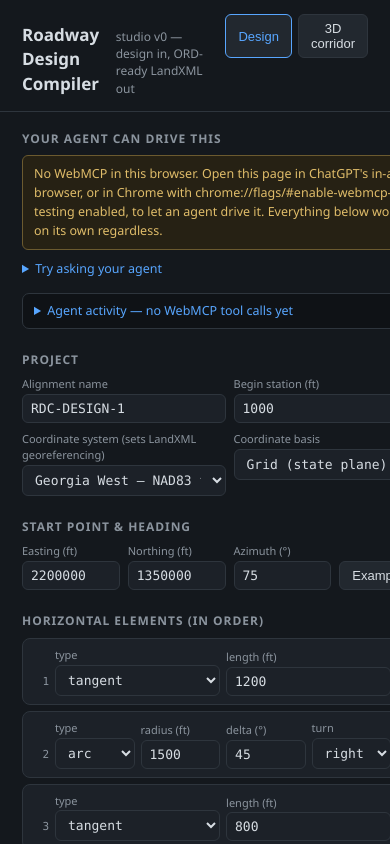
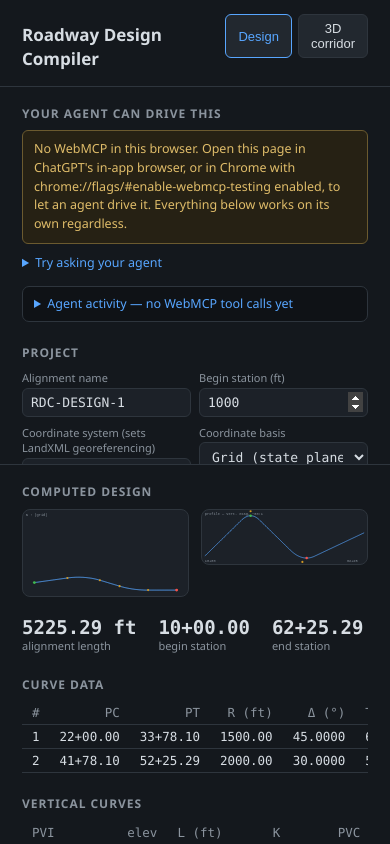
Before and after one commit to Dhyaneswar/roadway-design-compiler, a website built with Vite: page studio/index.html in a window 390 px wide. Built offline with nearby package versions, Linux system fonts and the light colour scheme.

Commit message:
fit the window, and give the numeric fields their arrows
Nothing forces the page sideways any more. The actions row was 528px wide in a
459px column and did not wrap. Both grid tracks are minmax(0, ...) as well: a
tracks default minimum is its content, so one over-wide child pushes the page
rather than scrolling itself.

The form column gives ground when the window is narrow and table cells tighten
below 1200px, so the eight-column curve table fits at 900px. Below 880px the
panes stack.

Every numeric field is an input[type=number] with a step chosen for how that
value is actually adjusted: 100 ft for a radius, 25 ft for a station, 0.1% for a
cross slope. Spinners are forced visible and :root declares color-scheme: dark,
which also fixes the select arrows and pane scrollbars.

The studio v0 tagline is gone.

Co-Authored-By: Claude Opus 5 <noreply@anthropic.com>

```diff
--- a/studio/index.html
+++ b/studio/index.html
@@ -6,6 +6,9 @@
   <title>Roadway Design Compiler — Studio</title>
   <style>
     :root {
+      /* Dark UA controls: without this the number spinners, the select arrows
+         and the pane scrollbars render light-on-dark and look broken. */
+      color-scheme: dark;
       --bg: #14181d; --panel: #1c2128; --panel2: #22282f; --line: #2e353d;
       --text: #d7dde3; --dim: #8b949e; --accent: #58a6ff; --good: #3fb950;
       --bad: #f85149; --warn: #d29922; --mono: "Cascadia Code", Consolas, monospace;
@@ -26,14 +29,23 @@
        reading a curve table no longer means losing the inputs that produced it.
        min-height:0 is load-bearing: a grid item's automatic minimum size is its
        content, which silently defeats overflow-y on the child. */
-    main { display: grid; grid-template-columns: 460px 1fr; gap: 0;
-           flex: 1 1 auto; min-height: 0; overflow: hidden; }
+    /* minmax(0, ...) on BOTH tracks: a grid track's default minimum is its
+       content, so one over-wide child (the actions row was 528px in a 459px
+       column) pushes the whole page sideways instead of scrolling itself. */
+    main { display: grid;
+           grid-template-columns: minmax(0, clamp(330px, 36vw, 460px)) minmax(0, 1fr);
+           gap: 0; flex: 1 1 auto; min-height: 0; overflow: hidden; }
     .inputs { border-right: 1px solid var(--line); padding: 18px 22px 60px;
-              overflow-y: auto; min-height: 0; }
+              overflow-y: auto; overflow-x: hidden; min-height: 0; min-width: 0; }
     /* Sticks. Scrolls internally only when its own content outgrows the viewport,
        so a design with many curves stays reachable instead of being clipped. */
     .results { padding: 18px 22px 60px; background: var(--bg);
-               overflow-y: auto; min-height: 0; }
+               overflow-y: auto; min-height: 0; min-width: 0; }
+    /* Wide tables scroll inside their own pane rather than widening the page. */
+    .results table { display: block; overflow-x: auto; white-space: nowrap; }
+    @media (max-width: 1200px) {
+      th, td { padding: 4px 6px; font-size: 11.5px; }
+    }
     h2 { font-size: 12px; text-transform: uppercase; letter-spacing: 0.08em; color: var(--dim); margin: 22px 0 8px; }
     h2:first-child { margin-top: 0; }
     .grid2 { display: grid; grid-template-columns: 1fr 1fr; gap: 8px; }
@@ -41,6 +53,11 @@
     label { display: block; font-size: 11px; color: var(--dim); margin-bottom: 2px; }
     input, select { width: 100%; background: var(--panel); color: var(--text); border: 1px solid var(--line); border-radius: 6px; padding: 6px 8px; font: 13px var(--mono); }
     input:focus, select:focus { outline: none; border-color: var(--accent); }
+    /* Chrome reveals number spinners only on hover/focus. These fields are the
+       ones an engineer nudges rather than retypes, so the arrows are the point
+       and should be visible without hunting for them. */
+    input[type="number"]::-webkit-inner-spin-button { opacity: 1; height: 20px; }
+    input[type="number"] { padding-right: 4px; }
     input.derived { color: var(--dim); border-style: dashed; cursor: not-allowed; }
     .tpl { background: var(--panel); border: 1px solid var(--line); border-radius: 8px; padding: 10px; margin-bottom: 8px; }
     .tpl .head { display: flex; gap: 8px; align-items: flex-end; margin-bottom: 6px; }
@@ -60,7 +77,8 @@
     button.add { margin-top: 2px; }
     button.primary { background: #1f6feb; border-color: #1f6feb; color: #fff; font-weight: 600; padding: 10px 18px; font-size: 14px; }
     button.primary:hover { background: #2f7ff7; }
-    .actions { margin-top: 26px; display: flex; gap: 10px; align-items: center; }
+    .actions { margin-top: 26px; display: flex; gap: 10px; align-items: center;
+               flex-wrap: wrap; }
     .errors { color: var(--bad); font: 12px var(--mono); white-space: pre-wrap; margin-top: 10px; }
     .ok { color: var(--good); font-size: 12px; }
     table { border-collapse: collapse; width: 100%; margin: 6px 0 16px; }
@@ -79,6 +97,13 @@
     .v3d-bar select { width: auto; padding: 2px 6px; font-size: 12px; }
     #readout3d { font: 12.5px var(--mono); color: var(--text); margin-left: auto; text-align: right; min-height: 1em; }
     #viewer3d { flex: 1; min-height: 0; }
+
+    /* Narrow windows: stack instead of squeezing. The pinned results pane needs
+       room to be worth pinning; below this it becomes a second scroll region. */
+    @media (max-width: 880px) {
+      main { grid-template-columns: minmax(0, 1fr); grid-template-rows: 1fr 1fr; }
+      .inputs { border-right: 0; border-bottom: 1px solid var(--line); }
+    }
 
     .context-missing { margin-top: 8px; padding: 8px 11px; border-radius: 6px;
       border: 1px solid #6b5a2f; background: #262114; color: #e0bd6a; font-size: 12.5px; }
@@ -137,7 +162,7 @@
     /* human-facing staking control */
     .stake-int { font-size: 12px; color: var(--dim); display: inline-flex;
       align-items: center; gap: 5px; }
-    .stake-int input { width: 52px; padding: 4px 6px; }
+    .stake-int input { width: 68px; padding: 4px 6px; }
 
     /* alternatives the agent has offered -- only a person can adopt one */
     #agentAlternatives { position: fixed; right: 16px; bottom: 16px; z-index: 9400;
@@ -173,7 +198,6 @@
 <body>
   <header>
     <h1>Roadway Design Compiler</h1>
-    <span class="tag">studio v0 — design in, ORD-ready LandXML out</span>
     <nav class="views">
       <button id="btnViewDesign" class="view-btn active">Design</button>
       <button id="btnView3d" class="view-btn">3D corridor</button>
@@ -201,7 +225,7 @@
       <h2>Project</h2>
       <div class="grid2">
         <div><label>Alignment name</label><input id="name" value="RDC-DESIGN-1" /></div>
-        <div><label>Begin station (ft)</label><input id="beginStation" value="1000" /></div>
+        <div><label>Begin station (ft)</label><input id="beginStation" type="number" step="100" value="1000" /></div>
       </div>
       <div class="grid2" style="margin-top:8px;">
         <div>
@@ -223,16 +247,16 @@
       <div class="grid2" id="csfRow" style="margin-top:8px; display:none;">
         <div>
           <label>Combined scale factor (required for ground)</label>
-          <input id="crsCsf" placeholder="e.g. 0.99988" />
+          <input id="crsCsf" type="number" step="0.00001" min="0" placeholder="e.g. 0.99988" />
           <div class="hint">Ground distances are grid distances divided by this.
             Ground coordinates without it cannot be reconciled with a grid.</div>
         </div>
       </div>
       <h2>Start point &amp; heading</h2>
       <div class="grid4">
-        <div><label>Easting (ft)</label><input id="startE" value="2200000" /></div>
-        <div><label>Northing (ft)</label><input id="startN" value="1350000" /></div>
-        <div><label>Azimuth (°)</label><input id="azimuth" value="75" /></div>
+        <div><label>Easting (ft)</label><input id="startE" type="number" step="100" value="2200000" /></div>
+        <div><label>Northing (ft)</label><input id="startN" type="number" step="100" value="1350000" /></div>
+        <div><label>Azimuth (°)</label><input id="azimuth" type="number" step="1" min="0" max="360" value="75" /></div>
         <div><label>&nbsp;</label><button id="loadExample" title="Load the S1 sample design">Example</button></div>
       </div>
       <h2>Horizontal elements (in order)</h2>
@@ -254,10 +278,10 @@
           Bank the curves for a design speed
         </label>
         <div class="grid2" id="supFields">
-          <div><label>Design speed (mph)</label><input id="supSpeed" value="45" /></div>
-          <div><label>Max superelevation e<sub>max</sub> (%)</label><input id="supEmax" value="6" /></div>
-          <div><label>Normal crown (%)</label><input id="supNc" value="2" /></div>
-          <div><label>Max relative gradient (%)</label><input id="supGrad" placeholder="auto from speed" /></div>
+          <div><label>Design speed (mph)</label><input id="supSpeed" type="number" step="5" min="0" value="45" /></div>
+          <div><label>Max superelevation e<sub>max</sub> (%)</label><input id="supEmax" type="number" step="0.5" min="0" value="6" /></div>
+          <div><label>Normal crown (%)</label><input id="supNc" type="number" step="0.1" min="0" value="2" /></div>
+          <div><label>Max relative gradient (%)</label><input id="supGrad" type="number" step="0.05" min="0" placeholder="auto from speed" /></div>
         </div>
         <div id="supSummary" class="sup-summary"></div>
       </div>
@@ -266,7 +290,7 @@
         <button id="downloadStaking">Download staking CSV</button>
         <button id="shareLink">Copy shareable link</button>
         <label class="import-lx">Import LandXML<input type="file" id="importLandxml" accept=".xml,.landxml" /></label>
-        <label class="stake-int">every <input id="stakeInterval" value="25" /> ft</label>
+        <label class="stake-int">every <input id="stakeInterval" type="number" step="5" min="1" value="25" /> ft</label>
         <span id="status"></span>
       </div>
       <div class="errors" id="errors"></div>
--- a/studio/main.ts
+++ b/studio/main.ts
@@ -208,8 +208,30 @@ function fmtSta(v: number): string {
   return `${s}+${r.toFixed(2).padStart(5, "0")}`;
 }
 
-function input(value: string, on: (v: string) => void, placeholder = ""): HTMLInputElement {
+/**
+ * A form input.
+ *
+ * `step` makes it a NUMBER input: the field then carries spinner arrows and
+ * responds to Up/Down, which is how these values are actually adjusted -- a
+ * radius is nudged 100 ft at a time far more often than it is retyped. Step is
+ * per-field because the useful increment differs by two orders of magnitude
+ * between a cross slope (0.1%) and a radius (100 ft).
+ *
+ * Omit `step` for free text, e.g. the alignment name.
+ */
+function input(
+  value: string,
+  on: (v: string) => void,
+  placeholder = "",
+  step?: number,
+  min?: number,
+): HTMLInputElement {
   const el = document.createElement("input");
+  if (step !== undefined) {
+    el.type = "number";
+    el.step = String(step);
+    if (min !== undefined) el.min = String(min);
+  }
   el.value = value;
   el.placeholder = placeholder;
   el.addEventListener("input", () => { on(el.value); refresh(); });
@@ -253,12 +275,12 @@ function renderElements(): void {
     div.append(field("type", kind));
 
     if (row.kind === "tangent") {
-      div.append(field("length (ft)", input(row.length ?? "", (v) => (row.length = v))));
+      div.append(field("length (ft)", input(row.length ?? "", (v) => (row.length = v), "", 50, 0)));
     } else if (row.kind === "arc") {
-      div.append(field("radius (ft)", input(row.radius ?? "", (v) => (row.radius = v))));
-      div.append(field("delta (°)", input(row.deltaDeg ?? "", (v) => (row.deltaDeg = v))));
+      div.append(field("radius (ft)", input(row.radius ?? "", (v) => (row.radius = v), "", 100, 0)));
+      div.append(field("delta (°)", input(row.deltaDeg ?? "", (v) => (row.deltaDeg = v), "", 1, 0)));
     } else {
-      div.append(field("deflection (°)", input(row.deflectionDeg ?? "", (v) => (row.deflectionDeg = v))));
+      div.append(field("deflection (°)", input(row.deflectionDeg ?? "", (v) => (row.deflectionDeg = v), "", 1, 0)));
     }
     if (row.kind !== "tangent") {
       const dir = document.createElement("select");
@@ -293,7 +315,7 @@ function renderPvis(): void {
     // derived (begin / end station), not typed — like ORD's profile extents.
     const isFirst = i === 0;
     const isLast = i === pvis.length - 1;
-    const staInput = input(row.station, (v) => (row.station = v));
+    const staInput = input(row.station, (v) => (row.station = v), "", 25);
     staInput.id = `pviSta-${i}`;
     if (isFirst || isLast) {
       staInput.disabled = true;
@@ -304,8 +326,8 @@ function renderPvis(): void {
     }
     const staLabel = isFirst ? "station (= begin)" : isLast ? "station (= end)" : "station (ft)";
     div.append(field(staLabel, staInput));
-    div.append(field("elevation (ft)", input(row.elevation, (v) => (row.elevation = v))));
-    div.append(field("VC length (ft)", input(row.curveLength ?? "", (v) => (row.curveLength = v), "none")));
+    div.append(field("elevation (ft)", input(row.elevation, (v) => (row.elevation = v), "", 1)));
+    div.append(field("VC length (ft)", input(row.curveLength ?? "", (v) => (row.curveLength = v), "none", 100, 0)));
     const del = document.createElement("button");
     del.className = "x"; del.textContent = "✕";
     del.addEventListener("click", () => { pvis.splice(i, 1); renderPvis(); refresh(); });
@@ -395,8 +417,8 @@ function renderTemplates(): void {
         const row = document.createElement("div");
         row.className = "seg";
         row.append(field("segment", input(seg.name, (v) => { seg.name = v; })));
-        row.append(field("width (ft)", input(seg.width, (v) => { seg.width = v; updateTemplatePreview(ti); })));
-        row.append(field("slope (%)", input(seg.slopePercent, (v) => { seg.slopePercent = v; updateTemplatePreview(ti); })));
+        row.append(field("width (ft)", input(seg.width, (v) => { seg.width = v; updateTemplatePreview(ti); }, "", 0.5, 0)));
+        row.append(field("slope (%)", input(seg.slopePercent, (v) => { seg.slopePercent = v; updateTemplatePreview(ti); }, "", 0.1)));
         const x = document.createElement("button");
         x.className = "x"; x.textContent = "✕";
         x.addEventListener("click", () => { t[side].splice(si, 1); renderTemplates(); refresh(); });
@@ -449,7 +471,7 @@ function renderDrops(): void {
     div.append(field("template", sel));
 
     const isLast = i === drops.length - 1;
-    const toInput = input(row.toStation, (v) => (row.toStation = v));
+    const toInput = input(row.toStation, (v) => (row.toStation = v), "", 25);
     toInput.id = `dropTo-${i}`;
     if (isLast) {
       toInput.disabled = true;
@@ -460,7 +482,7 @@ function renderDrops(): void {
 
     // Taper from the previous drop's template (not meaningful on the first).
     if (i > 0) {
-      const tr = input(row.transition ?? "", (v) => (row.transition = v), "none");
+      const tr = input(row.transition ?? "", (v) => (row.transition = v), "none", 25, 0);
       tr.title = "blend from the previous template over this many feet";
       div.append(field("taper (ft)", tr));
     }
```
